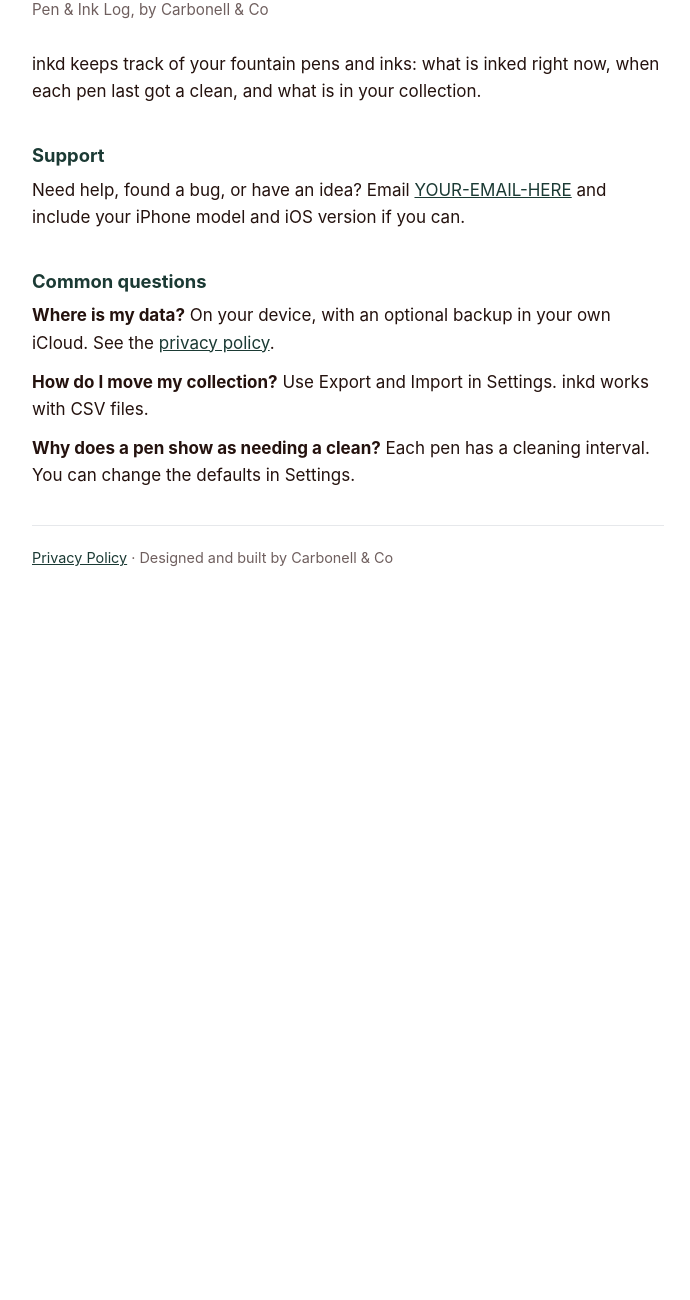
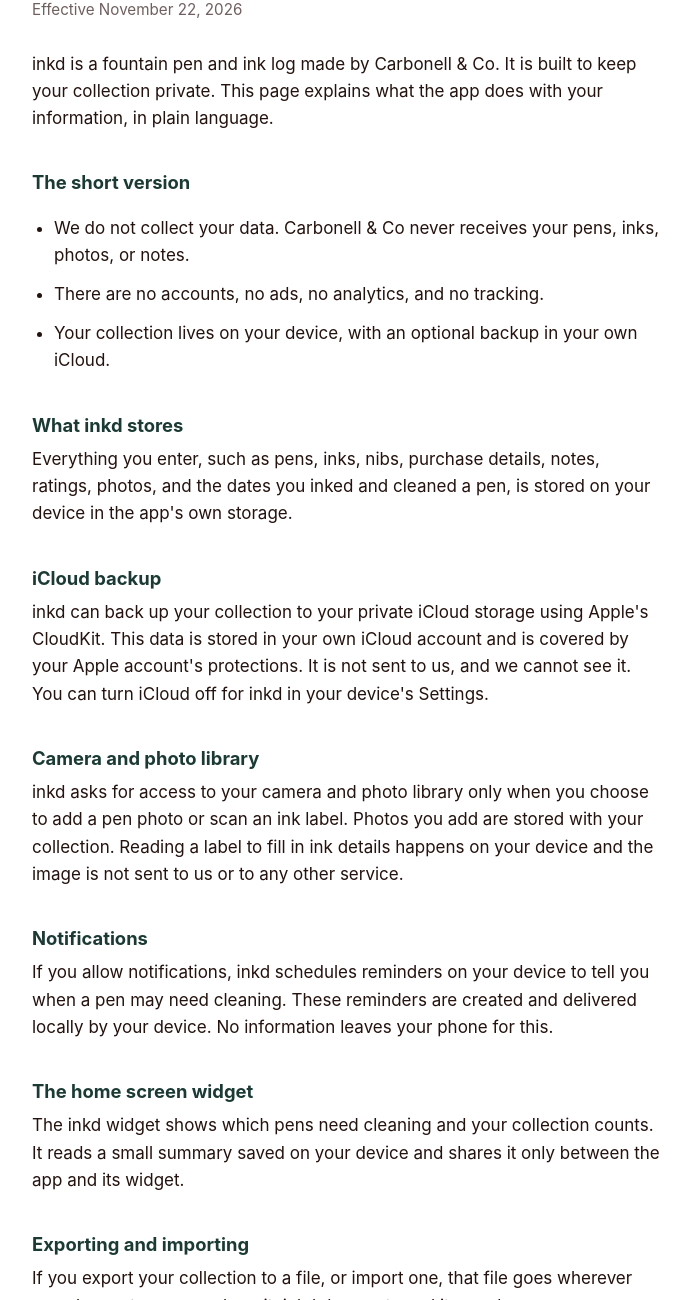
Before and after one commit to cjcarbonell/inkd-site, a plain HTML site: page privacy.html in a window 1280 px wide. Shown: the part 92-1392 px from the top of the page, without its empty margins (292-982 px from the left). Before the commit the page ends 800 px from the top, so only its background shows below. Drawn offline with Linux system fonts and the light colour scheme.

Commit message:
Update privacy policy content and title

```diff
--- a/privacy.html
+++ b/privacy.html
@@ -3,7 +3,7 @@
 <head>
 <meta charset="utf-8">
 <meta name="viewport" content="width=device-width, initial-scale=1">
-<title>inkd Support</title>
+<title>inkd Privacy Policy</title>
 <style>
   :root { --bg:#ffffff; --text:#24120E; --muted:#6F5F5E; --accent:#1B3A34; --line:#E6E8EB; }
   @media (prefers-color-scheme: dark) {
@@ -25,21 +25,50 @@
 </head>
 <body>
 <main>
-  <h1>inkd</h1>
-  <p class="meta">Pen &amp; Ink Log, by Carbonell &amp; Co</p>
+  <h1>inkd Privacy Policy</h1>
+  <p class="meta">Effective November 22, 2026</p>
 
-  <p>inkd keeps track of your fountain pens and inks: what is inked right now, when each pen last got a clean, and what is in your collection.</p>
+  <p>inkd is a fountain pen and ink log made by Carbonell &amp; Co. It is built to keep your collection private. This page explains what the app does with your information, in plain language.</p>
 
-  <h2>Support</h2>
-  <p>Need help, found a bug, or have an idea? Email <a href="mailto:YOUR-EMAIL-HERE">YOUR-EMAIL-HERE</a> and include your iPhone model and iOS version if you can.</p>
+  <h2>The short version</h2>
+  <ul>
+    <li>We do not collect your data. Carbonell &amp; Co never receives your pens, inks, photos, or notes.</li>
+    <li>There are no accounts, no ads, no analytics, and no tracking.</li>
+    <li>Your collection lives on your device, with an optional backup in your own iCloud.</li>
+  </ul>
 
-  <h2>Common questions</h2>
-  <p><strong>Where is my data?</strong> On your device, with an optional backup in your own iCloud. See the <a href="privacy.html">privacy policy</a>.</p>
-  <p><strong>How do I move my collection?</strong> Use Export and Import in Settings. inkd works with CSV files.</p>
-  <p><strong>Why does a pen show as needing a clean?</strong> Each pen has a cleaning interval. You can change the defaults in Settings.</p>
+  <h2>What inkd stores</h2>
+  <p>Everything you enter, such as pens, inks, nibs, purchase details, notes, ratings, photos, and the dates you inked and cleaned a pen, is stored on your device in the app's own storage.</p>
+
+  <h2>iCloud backup</h2>
+  <p>inkd can back up your collection to your private iCloud storage using Apple's CloudKit. This data is stored in your own iCloud account and is covered by your Apple account's protections. It is not sent to us, and we cannot see it. You can turn iCloud off for inkd in your device's Settings.</p>
+
+  <h2>Camera and photo library</h2>
+  <p>inkd asks for access to your camera and photo library only when you choose to add a pen photo or scan an ink label. Photos you add are stored with your collection. Reading a label to fill in ink details happens on your device and the image is not sent to us or to any other service.</p>
+
+  <h2>Notifications</h2>
+  <p>If you allow notifications, inkd schedules reminders on your device to tell you when a pen may need cleaning. These reminders are created and delivered locally by your device. No information leaves your phone for this.</p>
+
+  <h2>The home screen widget</h2>
+  <p>The inkd widget shows which pens need cleaning and your collection counts. It reads a small summary saved on your device and shares it only between the app and its widget.</p>
+
+  <h2>Exporting and importing</h2>
+  <p>If you export your collection to a file, or import one, that file goes wherever you choose to save or share it. inkd does not send it anywhere.</p>
+
+  <h2>Third parties</h2>
+  <p>inkd does not include third-party advertising, analytics, or tracking tools, and does not share your information with anyone. Apple may provide us with anonymous crash and usage reports if you have chosen to share them with app developers in your device settings.</p>
+
+  <h2>Children</h2>
+  <p>inkd is a general-audience hobby app and does not knowingly collect information from anyone, including children.</p>
+
+  <h2>Changes to this policy</h2>
+  <p>If this policy changes, we will update this page and the effective date above.</p>
+
+  <h2>Contact</h2>
+  <p>Questions about privacy? Email <a href="mailto:YOUR-EMAIL-HERE">YOUR-EMAIL-HERE</a>.</p>
 
   <hr>
-  <footer><a href="privacy.html">Privacy Policy</a> &middot; Designed and built by Carbonell &amp; Co</footer>
+  <footer>inkd &middot; Designed and built by Carbonell &amp; Co</footer>
 </main>
 </body>
 </html>
```
